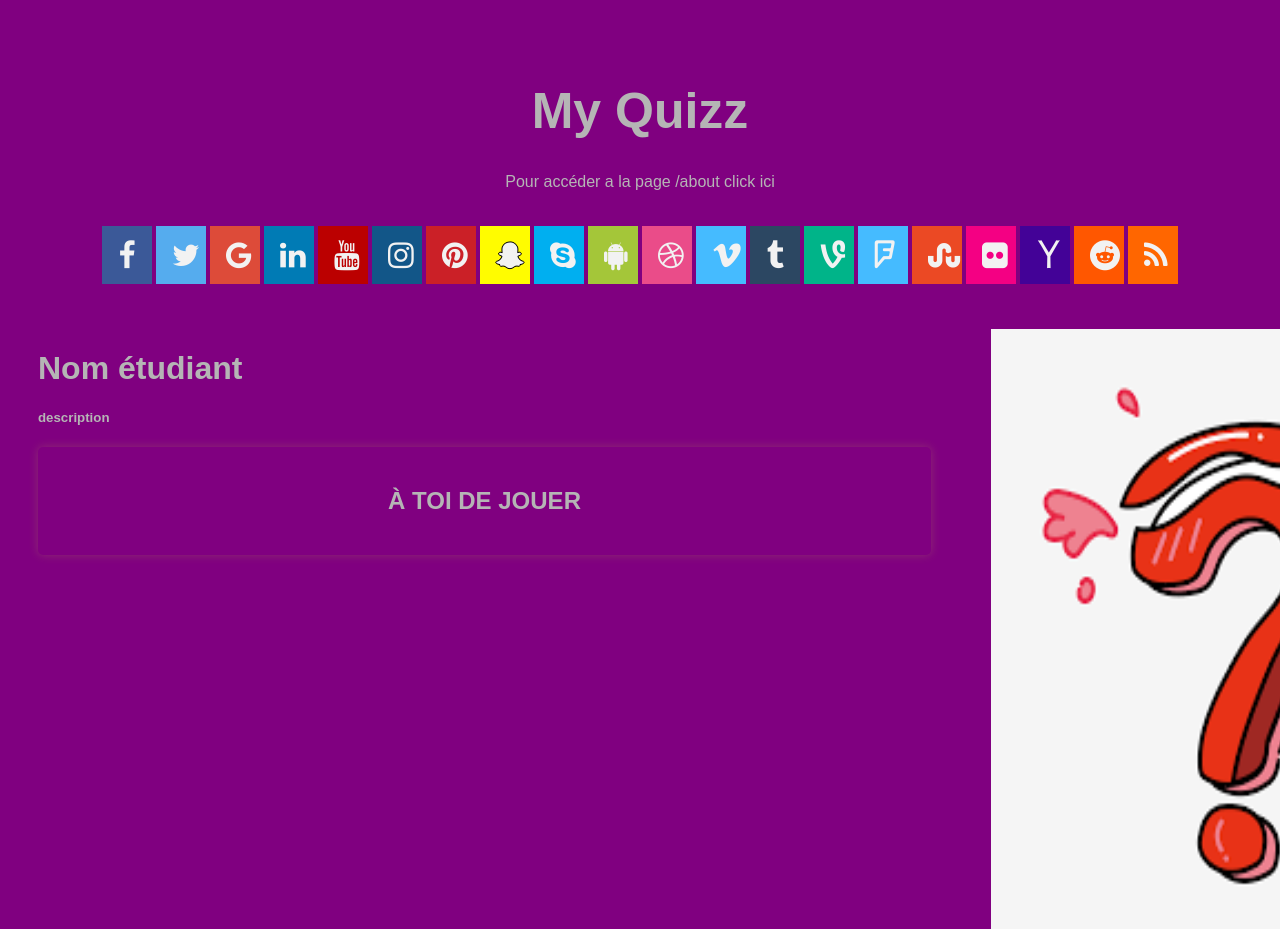
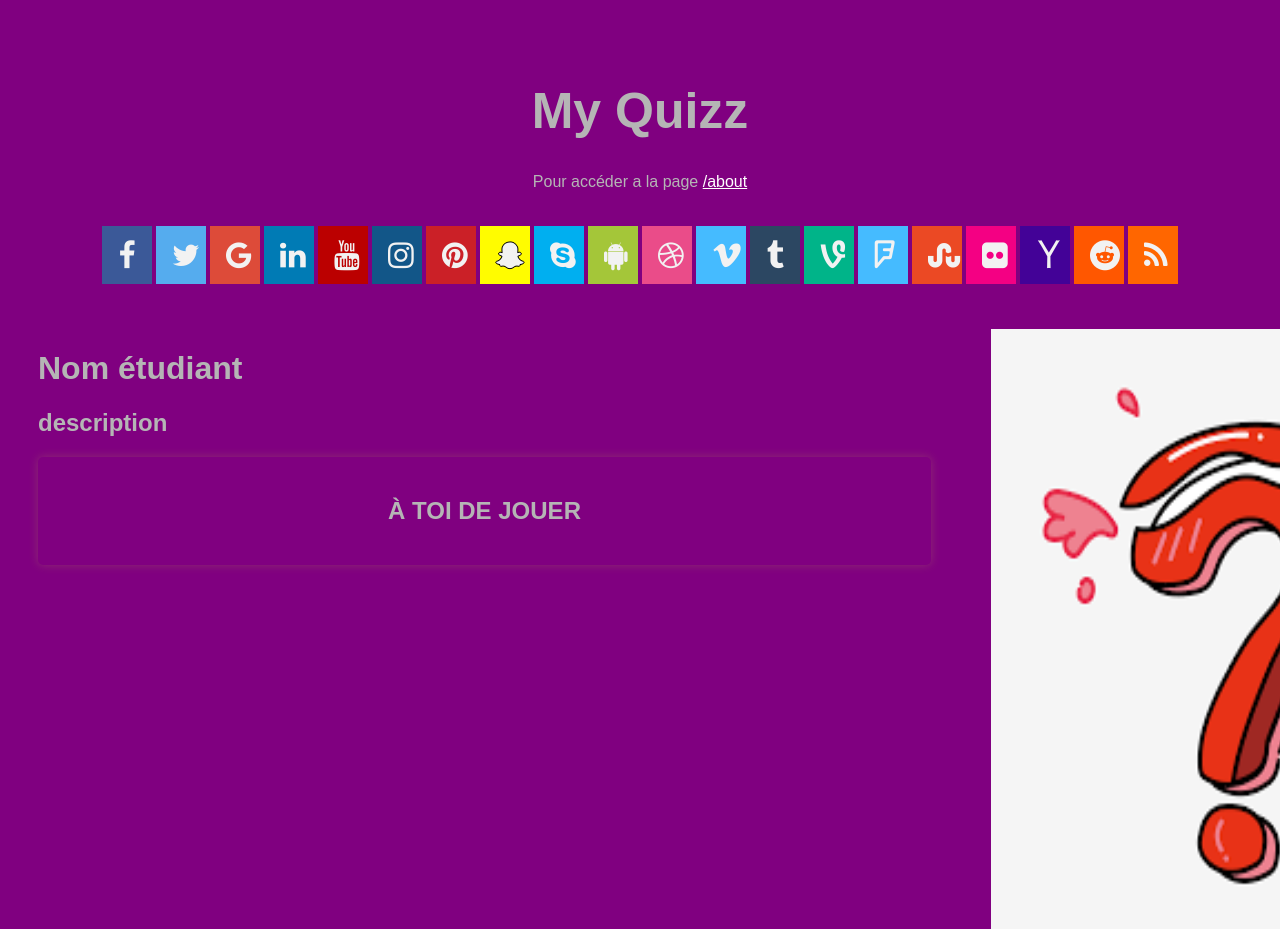
Before and after one commit to aepsilon-tek/miage-numres-step4, a website built with Vite: page front/index.html in a window 1280 px wide. Shown: the top 929 px of the page. Built offline with nearby package versions, Linux system fonts and the light colour scheme; no server answers.

Commit message:
Les liens

```diff
--- a/front/src/about.js
+++ b/front/src/about.js
@@ -4,5 +4,5 @@ import './style.css';
 
 document.querySelector('#app').innerHTML = `
 	<h1>Page about</h1>
-	Pour accéder a la page / <a href="/">click ici</a>
+	Pour accéder a la page <a href="/" class="home">/home</a>
 `
--- a/front/src/main.js
+++ b/front/src/main.js
@@ -4,7 +4,7 @@ import './style.css';
 document.querySelector('#app').innerHTML = `
         <header class="header" style="cursor:pointer;" role="banner">
           <h1>My Quizz</h1>
-          Pour accéder a la page /about <a href="about/" style="text-decoration: none;">click ici</a>
+          Pour accéder a la page  <a href="about/">/about</a>
         </header>
 
 
@@ -35,7 +35,7 @@ document.querySelector('#app').innerHTML = `
           <div class="leftcolumn">
             <div class="card">
               <h1>Nom étudiant</h1>
-              <h5>description</h5>
+              <h2>description</h5>
               <div id="quiz" aria-labelledby="quiz-title">
                 <h2 id="quiz-title">À TOI DE JOUER</h2>
                 <div id="question"></div>
--- a/front/src/style.css
+++ b/front/src/style.css
@@ -19,6 +19,10 @@ body {
 
 .header h1 {
   font-size: 50px;
+}
+
+.header a{
+  color: white;
 }
 
 .topnav {
```
Also changed, not shown: Questions.md (+1 -1 lines), image-5.png (added).
